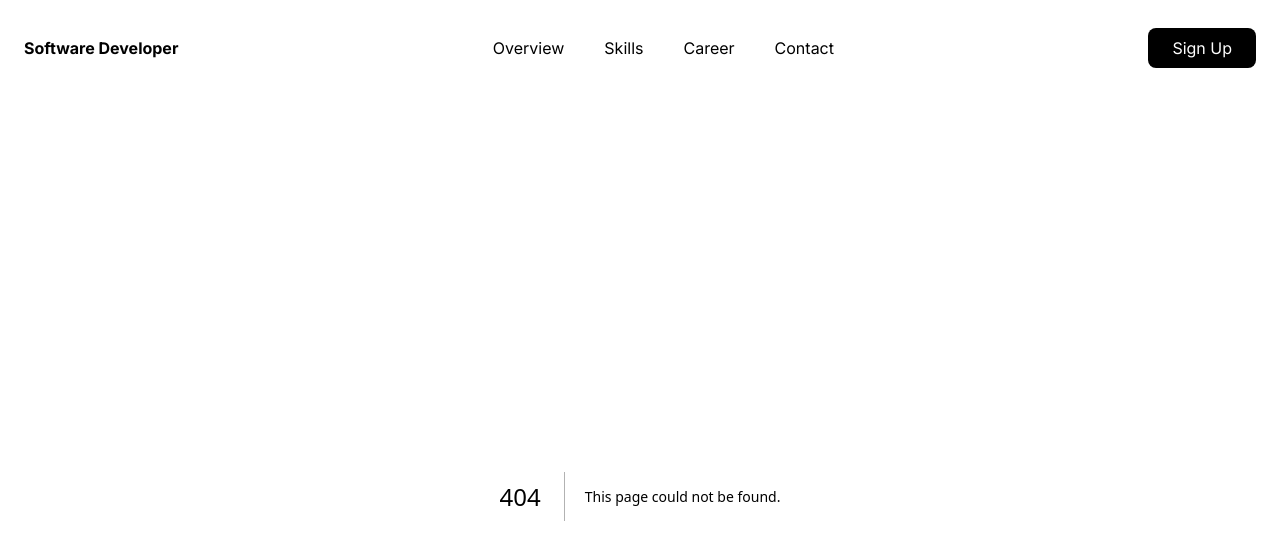
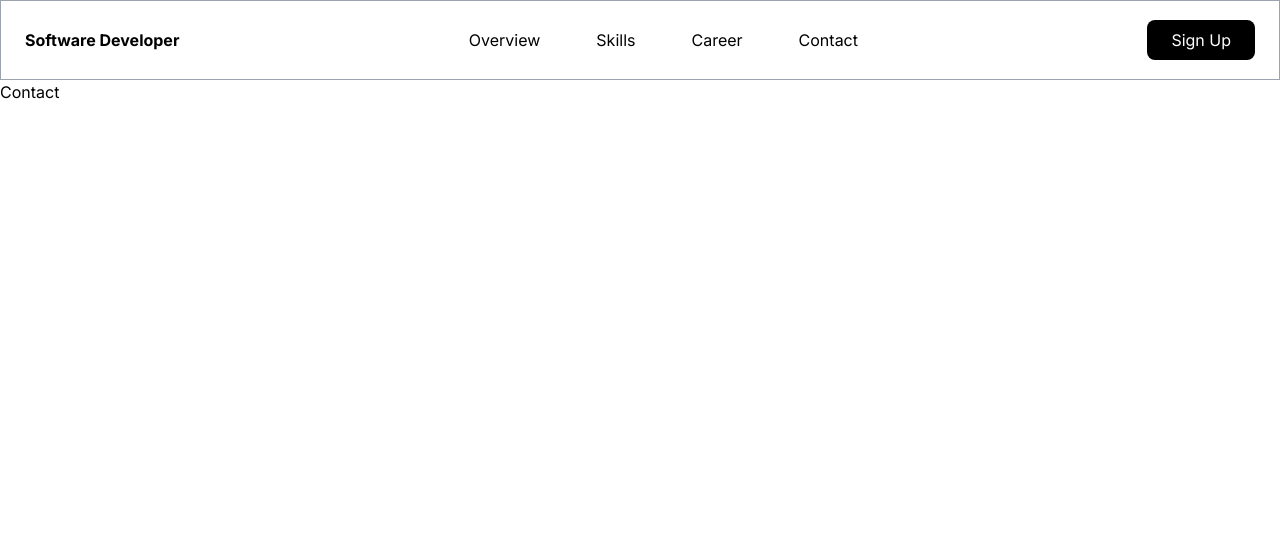
Before and after one commit to mgagliardidev/mynetwork, a Next.js app: page /contact in a window 1280 px wide. Before the commit this address had no page. Shown: the top 560 px of the page. Built offline with nearby package versions, Linux system fonts and the light colour scheme.

Commit message:
complete header

```diff
--- /dev/null
+++ b/src/app/career/page.tsx
@@ -0,0 +1,9 @@
+import React from 'react'
+
+const Career = () => {
+  return (
+    <div>Career</div>
+  )
+}
+
+export default Career
--- /dev/null
+++ b/src/app/contact/page.tsx
@@ -0,0 +1,9 @@
+import React from 'react'
+
+const Contact = () => {
+  return (
+    <div>Contact</div>
+  )
+}
+
+export default Contact
--- a/src/app/login/page.tsx
+++ /dev/null
@@ -1,40 +0,0 @@
-import React from 'react';
-
-const Login = () => {
-  return (
-    <div className="min-h-screen flex items-center justify-center bg-gray-100">
-      <div className="bg-white p-8 rounded-lg shadow-md w-full max-w-md">
-        <h2 className="text-2xl font-bold text-center mb-8 text-gray-800">Login</h2>
-        <form>
-          <div className="mb-4">
-            <label className="block text-gray-700">Email</label>
-            <input
-              type="email"
-              className="w-full px-4 py-2 border rounded-lg focus:outline-none focus:ring-2 focus:ring-blue-600"
-              placeholder="Enter your email"
-            />
-          </div>
-          <div className="mb-6">
-            <label className="block text-gray-700">Password</label>
-            <input
-              type="password"
-              className="w-full px-4 py-2 border rounded-lg focus:outline-none focus:ring-2 focus:ring-blue-600"
-              placeholder="Enter your password"
-            />
-          </div>
-          <button
-            type="submit"
-            className="w-full bg-blue-600 text-white py-2 rounded-lg hover:bg-blue-700 transition duration-300"
-          >
-            Login
-          </button>
-        </form>
-        <p className="text-center text-gray-600 mt-6">
-          Don't have an account? <a href="/register" className="text-blue-600">Register</a>
-        </p>
-      </div>
-    </div>
-  );
-};
-
-export default Login;
--- a/src/app/register/page.tsx
+++ /dev/null
@@ -1,56 +0,0 @@
-import React from 'react';
-
-const Register = () => {
-  return (
-    <div className="min-h-screen flex items-center justify-center bg-gray-100">
-      <div className="bg-white p-8 rounded-lg shadow-md w-full max-w-md">
-        <h2 className="text-2xl font-bold text-center mb-8 text-gray-800">Register</h2>
-        <form>
-          <div className="mb-4">
-            <label className="block text-gray-700">Username</label>
-            <input
-              type="text"
-              className="w-full px-4 py-2 border rounded-lg focus:outline-none focus:ring-2 focus:ring-blue-600"
-              placeholder="Choose a username"
-            />
-          </div>
-          <div className="mb-4">
-            <label className="block text-gray-700">Email</label>
-            <input
-              type="email"
-              className="w-full px-4 py-2 border rounded-lg focus:outline-none focus:ring-2 focus:ring-blue-600"
-              placeholder="Enter your email"
-            />
-          </div>
-          <div className="mb-4">
-            <label className="block text-gray-700">Password</label>
-            <input
-              type="password"
-              className="w-full px-4 py-2 border rounded-lg focus:outline-none focus:ring-2 focus:ring-blue-600"
-              placeholder="Choose a password"
-            />
-          </div>
-          <div className="mb-6">
-            <label className="block text-gray-700">Confirm Password</label>
-            <input
-              type="password"
-              className="w-full px-4 py-2 border rounded-lg focus:outline-none focus:ring-2 focus:ring-blue-600"
-              placeholder="Confirm your password"
-            />
-          </div>
-          <button
-            type="submit"
-            className="w-full bg-blue-600 text-white py-2 rounded-lg hover:bg-blue-700 transition duration-300"
-          >
-            Register
-          </button>
-        </form>
-        <p className="text-center text-gray-600 mt-6">
-          Already have an account? <a href="/login" className="text-blue-600">Login</a>
-        </p>
-      </div>
-    </div>
-  );
-};
-
-export default Register;
--- /dev/null
+++ b/src/app/skills/page.tsx
@@ -0,0 +1,9 @@
+import React from 'react'
+
+const Skills = () => {
+  return (
+    <div>Skills</div>
+  )
+}
+
+export default Skills
--- a/src/components/header.tsx
+++ b/src/components/header.tsx
@@ -1,25 +1,18 @@
 import Link from "next/link";
 import React from "react";
 import ResponsivePopover from "./responsivePopover";
+import HoverHighlightParagraph from "./hoverHighlightParagraph";
 
 const Header = () => {
   return (
-    <div className="mx-auto flex justify-center items-center border-b2 px-6 py-2 h-24">
+    <div className="mx-auto flex justify-center items-center border border-gray-400 px-6 py-2 h-20">
       <h1 className="font-bold">Software Developer</h1>
       <div className="grow">
         <div className="hidden sm:flex items-center gap-10 justify-center">
-          <Link href="/">
-            <p>Overview</p>
-          </Link>
-          <Link href="/skills">
-            <p>Skills</p>
-          </Link>
-          <Link href="/career">
-            <p>Career</p>
-          </Link>
-          <Link href="/contact">
-            <p>Contact</p>
-          </Link>
+          <HoverHighlightParagraph path="/overview" text="Overview" />
+          <HoverHighlightParagraph path="/skills" text="Skills" />
+          <HoverHighlightParagraph path="/career" text="Career" />
+          <HoverHighlightParagraph path="/contact" text="Contact" />
         </div>
       </div>
       <div className="sm:hidden">
--- /dev/null
+++ b/src/components/hoverHighlightParagraph.tsx
@@ -0,0 +1,14 @@
+import Link from "next/link";
+import React from "react";
+
+const HoverHighlightParagraph = (props: any) => {
+  return (
+    <Link href={props.path}>
+      <p className="hover:text-white hover:bg-black rounded-lg py-2 px-2">
+        {props.text}
+      </p>
+    </Link>
+  );
+};
+
+export default HoverHighlightParagraph;
--- /dev/null
+++ b/src/components/popOverListButton.tsx
@@ -0,0 +1,14 @@
+"use client"
+import { PopoverButton } from "@headlessui/react";
+import Link from "next/link";
+import React from "react";
+
+const PopOverListButton = () => {
+  return (
+    <li className="p-4">
+      <PopoverButton onClick={() => console.log("clicked")} className="bg-black text-white rounded-md h-10 w-56">Sign Up</PopoverButton>
+    </li>
+  );
+};
+
+export default PopOverListButton;
--- /dev/null
+++ b/src/components/popOverListLink.tsx
@@ -0,0 +1,11 @@
+import { PopoverButton } from '@headlessui/react'
+import Link from 'next/link'
+import React from 'react'
+
+const PopOverListLink = (props:any) => {
+  return (
+    <li className="font-bold p-4 text-lg" ><Link href={props.path}><PopoverButton>{props.text}</PopoverButton></Link></li>
+  )
+}
+
+export default PopOverListLink
--- a/src/components/responsivePopover.tsx
+++ b/src/components/responsivePopover.tsx
@@ -1,10 +1,12 @@
 // components/Popover.js
 import { Popover, PopoverButton, PopoverPanel } from "@headlessui/react";
 import { Menu as MenuIcon, X as XIcon } from "lucide-react";
+import PopOverListLink from "@/components/popOverListLink";
+import Link from "next/link";
+import PopOverListButton from "./popOverListButton";
 
 export default function ResponsivePopover() {
   return (
-    <div className="sm:hidden">
     <Popover v-slot="{ open }">
       <PopoverButton className="text-gray-700 p-2 rounded-md">
         <MenuIcon className="h-6 w-6" aria-hidden="true" />
@@ -15,8 +17,16 @@ export default function ResponsivePopover() {
             <XIcon className="h-6 w-6" aria-hidden="true" />
           </PopoverButton>
         </div>
+        <div className="h-full mt-32 justify-items-center">
+          <ul>
+            <PopOverListLink path="/overview" text="Overview" />
+            <PopOverListLink path="/skills" text="Skills" />
+            <PopOverListLink path="/career" text="Career" />
+            <PopOverListLink path="/contact" text="Contact" />
+            <PopOverListButton />
+          </ul>
+        </div>
       </PopoverPanel>
     </Popover>
-    </div>
   );
 }
```
Lines whose indentation alone changed are shown as unchanged.
